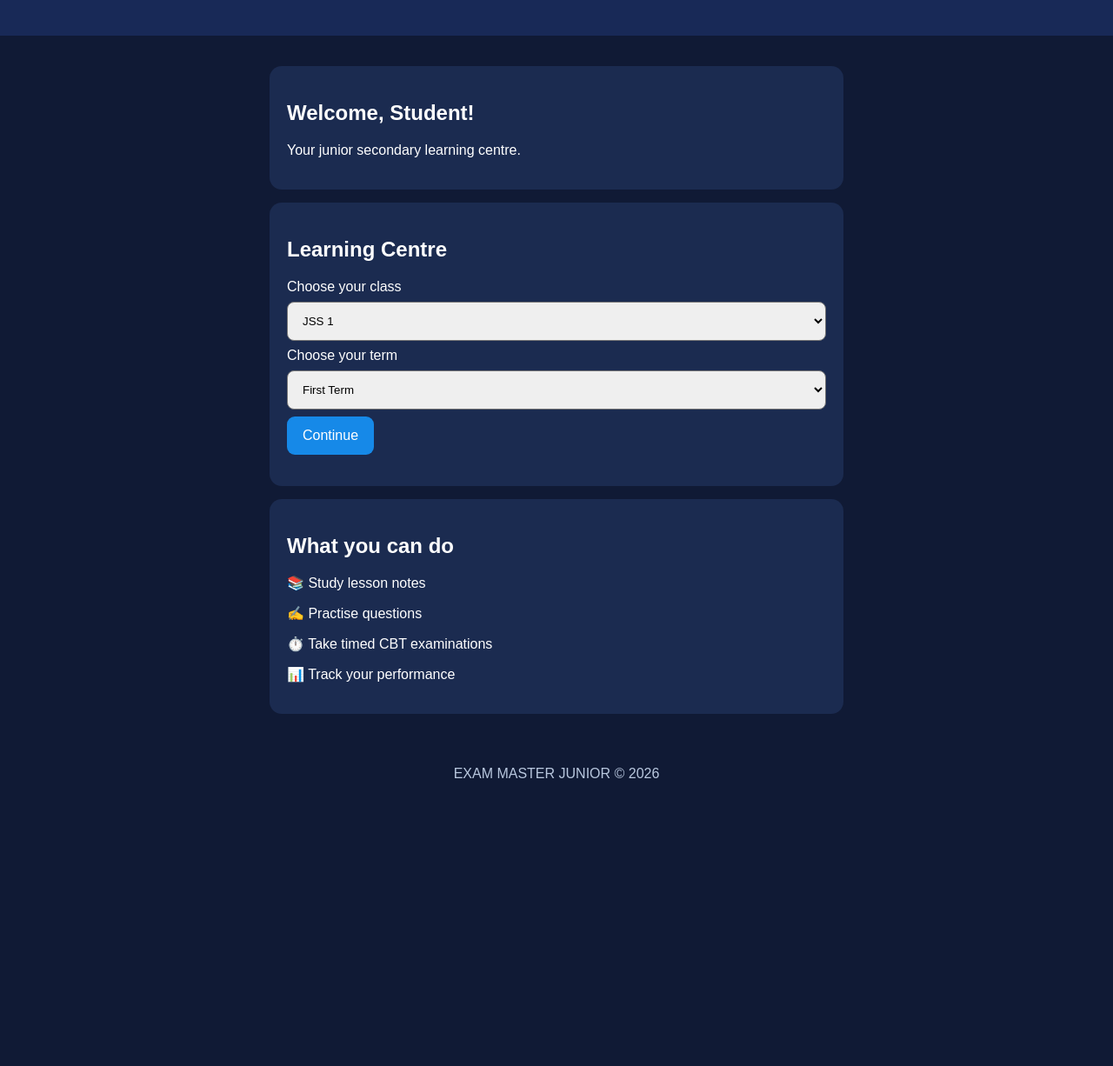
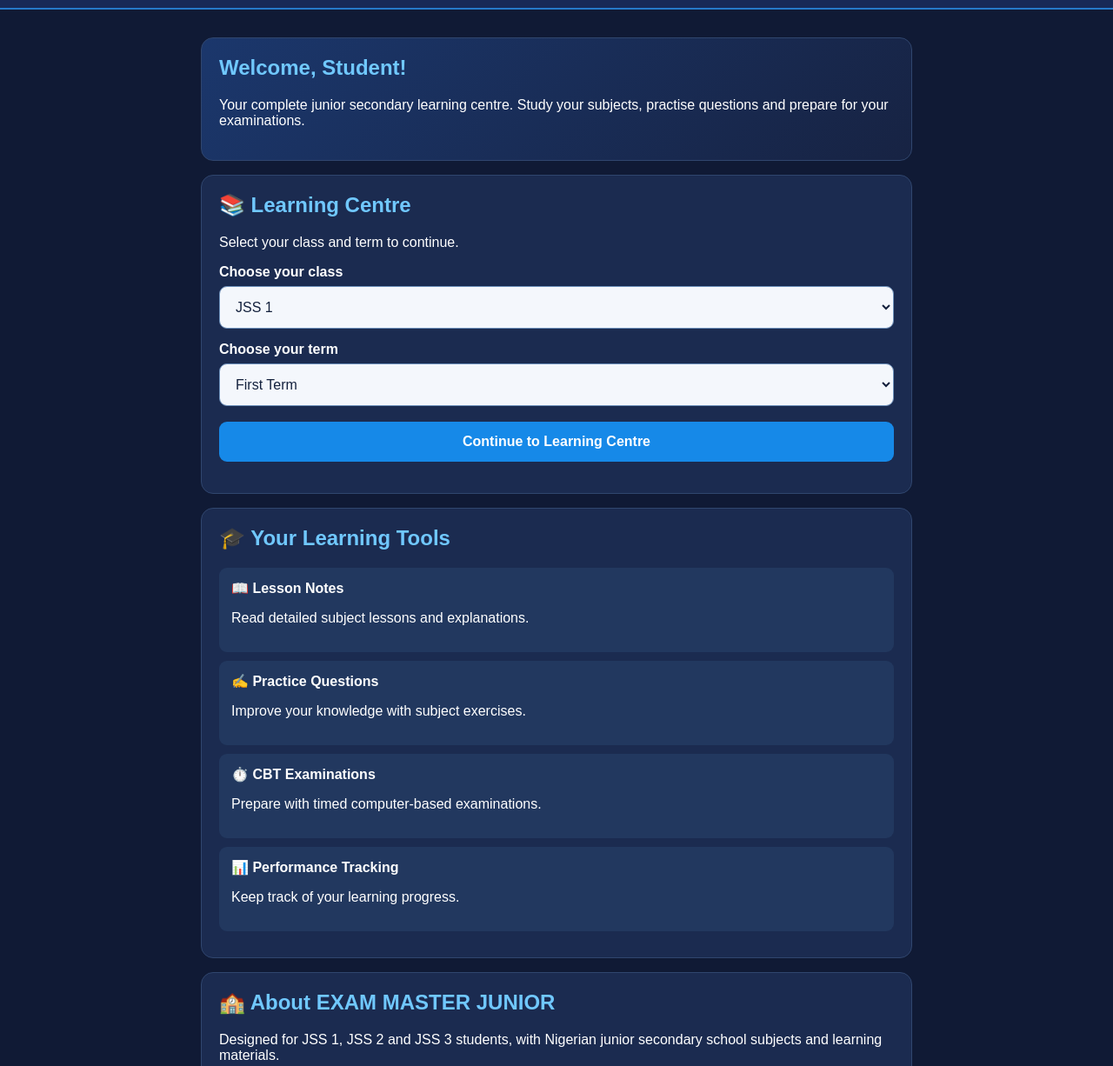
Before and after one commit to Excellencydonald/exam-master, a plain HTML site: page EXAM_MASTER_index.html in a window 1280 px wide. Shown: the part 102-1328 px from the top of the page at 87% size. Before the commit the page ends 1026 px from the top, so only its background shows below. Drawn offline with Linux system fonts and the light colour scheme.

Commit message:
Revise EXAM_MASTER_index.html layout and content
Updated the layout and content of the EXAM MASTER JUNIOR page, including new meta description, adjusted styles, and improved user prompts.

```diff
--- a/EXAM_MASTER_index.html
+++ b/EXAM_MASTER_index.html
@@ -5,100 +5,221 @@
   <meta charset="UTF-8">
   <meta name="viewport" content="width=device-width, initial-scale=1.0">
   <meta name="theme-color" content="#101a35">
+  <meta name="description" content="EXAM MASTER JUNIOR - Learn, practise and prepare for examinations.">
+
   <title>EXAM MASTER JUNIOR</title>
+
   <style>
-    * { box-sizing: border-box; }
+    * {
+      box-sizing: border-box;
+    }
+
     body {
       margin: 0;
       font-family: Arial, sans-serif;
       background: #101a35;
       color: white;
     }
+
     header {
-      padding: 28px 18px;
       background: #182957;
+      padding: 24px 16px;
       text-align: center;
+      border-bottom: 2px solid #2679c9;
     }
-    header h1 { margin: 0; color: #70c8ff; }
-    main { padding: 20px; max-width: 700px; margin: auto; }
+
+    header h1 {
+      margin: 0;
+      color: #70c8ff;
+      font-size: 25px;
+    }
+
+    header p {
+      color: #c5d8f5;
+      margin-bottom: 0;
+    }
+
+    main {
+      width: 100%;
+      max-width: 850px;
+      padding: 16px;
+      margin: auto;
+    }
+
     .card {
       background: #1b2b50;
       padding: 20px;
-      margin: 15px 0;
+      margin: 16px 0;
       border-radius: 14px;
+      border: 1px solid #30466e;
     }
+
+    .card h2 {
+      color: #70c8ff;
+      margin-top: 0;
+    }
+
+    .welcome {
+      background: linear-gradient(135deg, #1b376c, #172343);
+    }
+
+    label {
+      display: block;
+      margin-top: 15px;
+      margin-bottom: 7px;
+      font-weight: bold;
+    }
+
+    select {
+      width: 100%;
+      padding: 14px;
+      border-radius: 9px;
+      border: 1px solid #6c8fba;
+      background: #f4f7fc;
+      color: #14213d;
+      font-size: 16px;
+    }
+
     button {
+      width: 100%;
       border: 0;
       border-radius: 9px;
-      padding: 13px 18px;
+      padding: 14px;
+      margin-top: 18px;
       background: #1689e8;
       color: white;
       font-size: 16px;
+      font-weight: bold;
       cursor: pointer;
     }
-    select {
-      width: 100%;
-      padding: 13px;
-      margin: 8px 0;
-      border-radius: 8px;
+
+    button:active {
+      background: #0865b5;
     }
-    footer { text-align: center; padding: 25px; color: #b9c8df; }
+
+    .feature {
+      background: #22385f;
+      padding: 14px;
+      margin: 10px 0;
+      border-radius: 9px;
+    }
+
+    #message {
+      color: #91d8ff;
+      line-height: 1.6;
+      margin-top: 15px;
+    }
+
+    footer {
+      text-align: center;
+      padding: 25px 15px;
+      color: #b9c8df;
+      font-size: 13px;
+    }
   </style>
 </head>
+
 <body>
+
   <header>
     <h1>EXAM MASTER JUNIOR</h1>
     <p>Learn • Practise • Prepare • Succeed</p>
   </header>
 
   <main>
-    <section class="card">
+
+    <section class="card welcome">
       <h2>Welcome, Student!</h2>
-      <p>Your junior secondary learning centre.</p>
+      <p>
+        Your complete junior secondary learning centre.
+        Study your subjects, practise questions and prepare
+        for your examinations.
+      </p>
     </section>
 
     <section class="card">
-      <h2>Learning Centre</h2>
+      <h2>📚 Learning Centre</h2>
+
+      <p>Select your class and term to continue.</p>
+
       <label for="classSelect">Choose your class</label>
+
       <select id="classSelect">
-        <option>JSS 1</option>
-        <option>JSS 2</option>
-        <option>JSS 3</option>
+        <option value="JSS 1">JSS 1</option>
+        <option value="JSS 2">JSS 2</option>
+        <option value="JSS 3">JSS 3</option>
       </select>
 
       <label for="termSelect">Choose your term</label>
+
       <select id="termSelect">
-        <option>First Term</option>
-        <option>Second Term</option>
-        <option>Third Term</option>
+        <option value="First Term">First Term</option>
+        <option value="Second Term">Second Term</option>
+        <option value="Third Term">Third Term</option>
       </select>
 
-      <button onclick="openLearning()">Continue</button>
-      <p id="message"></p>
+      <button onclick="openLearning()">
+        Continue to Learning Centre
+      </button>
+
+      <p id="message" aria-live="polite"></p>
     </section>
 
     <section class="card">
-      <h2>What you can do</h2>
-      <p>📚 Study lesson notes</p>
-      <p>✍️ Practise questions</p>
-      <p>⏱️ Take timed CBT examinations</p>
-      <p>📊 Track your performance</p>
+      <h2>🎓 Your Learning Tools</h2>
+
+      <div class="feature">
+        📖 <strong>Lesson Notes</strong>
+        <p>Read detailed subject lessons and explanations.</p>
+      </div>
+
+      <div class="feature">
+        ✍️ <strong>Practice Questions</strong>
+        <p>Improve your knowledge with subject exercises.</p>
+      </div>
+
+      <div class="feature">
+        ⏱️ <strong>CBT Examinations</strong>
+        <p>Prepare with timed computer-based examinations.</p>
+      </div>
+
+      <div class="feature">
+        📊 <strong>Performance Tracking</strong>
+        <p>Keep track of your learning progress.</p>
+      </div>
     </section>
+
+    <section class="card">
+      <h2>🏫 About EXAM MASTER JUNIOR</h2>
+      <p>
+        Designed for JSS 1, JSS 2 and JSS 3 students,
+        with Nigerian junior secondary school subjects
+        and learning materials.
+      </p>
+    </section>
+
   </main>
 
-  <footer>EXAM MASTER JUNIOR © 2026</footer>
+  <footer>
+    EXAM MASTER JUNIOR © 2026
+    <p>Learn • Practise • Succeed</p>
+  </footer>
+
+  <script src="app.js"></script>
 
   <script>
     function openLearning() {
       const studentClass =
         document.getElementById("classSelect").value;
+
       const term =
         document.getElementById("termSelect").value;
 
       document.getElementById("message").textContent =
         studentClass + " — " + term +
-        " selected. Learning materials are coming next.";
+        " selected. Your learning centre is being prepared.";
     }
   </script>
+
 </body>
 </html>
```
